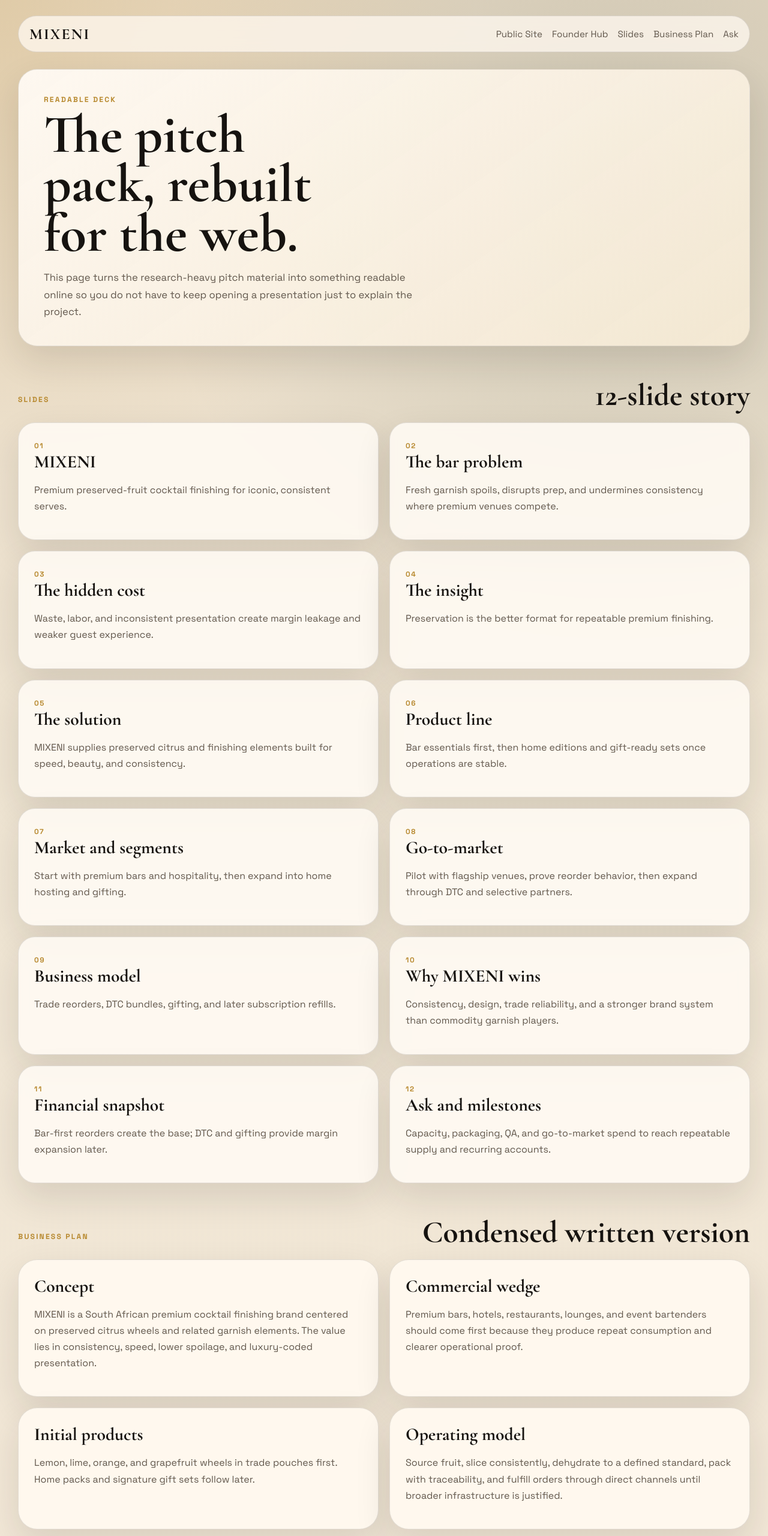
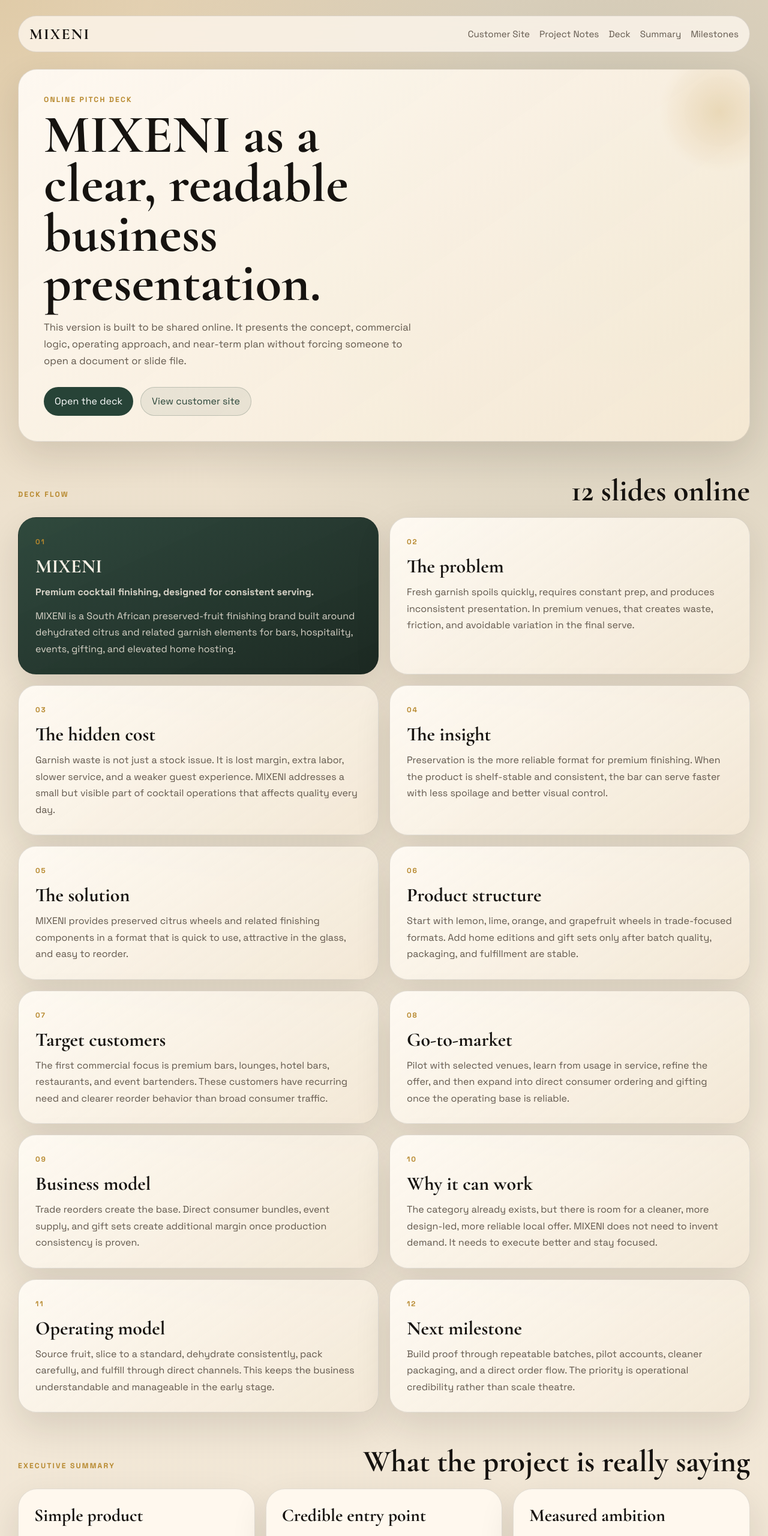
Before and after one commit to km-webdvlpr/Mixeni, a plain HTML site: page pitch-pack.html in a window 1280 px wide. Shown: the top 2560 px of the page at 60% size. Drawn offline with nearby package versions, Linux system fonts and the light colour scheme.

Commit message:
Refine customer site and online pitch deck

```diff
--- a/pitch-pack.html
+++ b/pitch-pack.html
@@ -3,10 +3,10 @@
 <head>
   <meta charset="UTF-8">
   <meta name="viewport" content="width=device-width, initial-scale=1.0">
-  <title>MIXENI | Pitch Pack Rebuild</title>
+  <title>MIXENI | Pitch Deck Online</title>
   <meta
     name="description"
-    content="Readable online version of the MIXENI pitch pack rebuild."
+    content="Online pitch deck for MIXENI: opportunity, product, market, launch plan, operating model, and next milestones."
   >
   <link rel="preconnect" href="https://fonts.googleapis.com">
   <link rel="preconnect" href="https://fonts.gstatic.com" crossorigin>
@@ -25,147 +25,205 @@
           Menu
         </button>
         <div class="nav-links" id="nav-links">
-          <a href="index.html">Public Site</a>
-          <a href="founder-hub.html">Founder Hub</a>
-          <a href="#slides">Slides</a>
-          <a href="#plan">Business Plan</a>
-          <a href="#ask">Ask</a>
+          <a href="index.html">Customer Site</a>
+          <a href="founder-hub.html">Project Notes</a>
+          <a href="#deck">Deck</a>
+          <a href="#summary">Summary</a>
+          <a href="#milestones">Milestones</a>
         </div>
       </nav>
 
-      <div class="hub-copy">
-        <p class="eyebrow">Readable deck</p>
-        <h1>The pitch pack, rebuilt for the web.</h1>
+      <div class="hub-copy deck-hero">
+        <p class="eyebrow">Online pitch deck</p>
+        <h1>MIXENI as a clear, readable business presentation.</h1>
         <p class="hero-text">
-          This page turns the research-heavy pitch material into something readable online so you
-          do not have to keep opening a presentation just to explain the project.
+          This version is built to be shared online. It presents the concept, commercial logic,
+          operating approach, and near-term plan without forcing someone to open a document or slide file.
         </p>
+        <div class="hero-actions">
+          <a class="button button-primary" href="#deck">Open the deck</a>
+          <a class="button button-secondary" href="index.html">View customer site</a>
+        </div>
       </div>
     </header>
 
     <main>
-      <section class="section" id="slides">
+      <section class="section" id="deck">
         <div class="section-heading">
-          <p class="eyebrow">Slides</p>
-          <h2>12-slide story</h2>
+          <p class="eyebrow">Deck flow</p>
+          <h2>12 slides online</h2>
         </div>
-        <div class="slide-stack">
-          <article class="slide-card">
+        <div class="deck-grid">
+          <article class="deck-slide feature-slide">
             <span>01</span>
             <h3>MIXENI</h3>
-            <p>Premium preserved-fruit cocktail finishing for iconic, consistent serves.</p>
+            <p class="slide-kicker">Premium cocktail finishing, designed for consistent serving.</p>
+            <p>
+              MIXENI is a South African preserved-fruit finishing brand built around dehydrated citrus and related
+              garnish elements for bars, hospitality, events, gifting, and elevated home hosting.
+            </p>
           </article>
-          <article class="slide-card">
+
+          <article class="deck-slide">
             <span>02</span>
-            <h3>The bar problem</h3>
-            <p>Fresh garnish spoils, disrupts prep, and undermines consistency where premium venues compete.</p>
+            <h3>The problem</h3>
+            <p>
+              Fresh garnish spoils quickly, requires constant prep, and produces inconsistent presentation.
+              In premium venues, that creates waste, friction, and avoidable variation in the final serve.
+            </p>
           </article>
-          <article class="slide-card">
+
+          <article class="deck-slide">
             <span>03</span>
             <h3>The hidden cost</h3>
-            <p>Waste, labor, and inconsistent presentation create margin leakage and weaker guest experience.</p>
+            <p>
+              Garnish waste is not just a stock issue. It is lost margin, extra labor, slower service, and a weaker guest experience.
+              MIXENI addresses a small but visible part of cocktail operations that affects quality every day.
+            </p>
           </article>
-          <article class="slide-card">
+
+          <article class="deck-slide">
             <span>04</span>
             <h3>The insight</h3>
-            <p>Preservation is the better format for repeatable premium finishing.</p>
+            <p>
+              Preservation is the more reliable format for premium finishing. When the product is shelf-stable and consistent,
+              the bar can serve faster with less spoilage and better visual control.
+            </p>
           </article>
-          <article class="slide-card">
+
+          <article class="deck-slide">
             <span>05</span>
             <h3>The solution</h3>
-            <p>MIXENI supplies preserved citrus and finishing elements built for speed, beauty, and consistency.</p>
+            <p>
+              MIXENI provides preserved citrus wheels and related finishing components in a format that is quick to use,
+              attractive in the glass, and easy to reorder.
+            </p>
           </article>
-          <article class="slide-card">
+
+          <article class="deck-slide">
             <span>06</span>
-            <h3>Product line</h3>
-            <p>Bar essentials first, then home editions and gift-ready sets once operations are stable.</p>
+            <h3>Product structure</h3>
+            <p>
+              Start with lemon, lime, orange, and grapefruit wheels in trade-focused formats.
+              Add home editions and gift sets only after batch quality, packaging, and fulfillment are stable.
+            </p>
           </article>
-          <article class="slide-card">
+
+          <article class="deck-slide">
             <span>07</span>
-            <h3>Market and segments</h3>
-            <p>Start with premium bars and hospitality, then expand into home hosting and gifting.</p>
+            <h3>Target customers</h3>
+            <p>
+              The first commercial focus is premium bars, lounges, hotel bars, restaurants, and event bartenders.
+              These customers have recurring need and clearer reorder behavior than broad consumer traffic.
+            </p>
           </article>
-          <article class="slide-card">
+
+          <article class="deck-slide">
             <span>08</span>
             <h3>Go-to-market</h3>
-            <p>Pilot with flagship venues, prove reorder behavior, then expand through DTC and selective partners.</p>
+            <p>
+              Pilot with selected venues, learn from usage in service, refine the offer, and then expand into direct consumer
+              ordering and gifting once the operating base is reliable.
+            </p>
           </article>
-          <article class="slide-card">
+
+          <article class="deck-slide">
             <span>09</span>
             <h3>Business model</h3>
-            <p>Trade reorders, DTC bundles, gifting, and later subscription refills.</p>
-          </article>
-          <article class="slide-card">
-            <span>10</span>
-            <h3>Why MIXENI wins</h3>
-            <p>Consistency, design, trade reliability, and a stronger brand system than commodity garnish players.</p>
-          </article>
-          <article class="slide-card">
-            <span>11</span>
-            <h3>Financial snapshot</h3>
-            <p>Bar-first reorders create the base; DTC and gifting provide margin expansion later.</p>
-          </article>
-          <article class="slide-card">
-            <span>12</span>
-            <h3>Ask and milestones</h3>
-            <p>Capacity, packaging, QA, and go-to-market spend to reach repeatable supply and recurring accounts.</p>
-          </article>
-        </div>
-      </section>
-
-      <section class="section contrast" id="plan">
-        <div class="section-heading">
-          <p class="eyebrow">Business plan</p>
-          <h2>Condensed written version</h2>
-        </div>
-        <div class="cards two-up">
-          <article class="card">
-            <h3>Concept</h3>
             <p>
-              MIXENI is a South African premium cocktail finishing brand centered on preserved citrus wheels
-              and related garnish elements. The value lies in consistency, speed, lower spoilage, and luxury-coded presentation.
+              Trade reorders create the base. Direct consumer bundles, event supply, and gift sets create additional margin
+              once production consistency is proven.
             </p>
           </article>
-          <article class="card">
-            <h3>Commercial wedge</h3>
+
+          <article class="deck-slide">
+            <span>10</span>
+            <h3>Why it can work</h3>
             <p>
-              Premium bars, hotels, restaurants, lounges, and event bartenders should come first because
-              they produce repeat consumption and clearer operational proof.
+              The category already exists, but there is room for a cleaner, more design-led, more reliable local offer.
+              MIXENI does not need to invent demand. It needs to execute better and stay focused.
             </p>
           </article>
-          <article class="card">
-            <h3>Initial products</h3>
+
+          <article class="deck-slide">
+            <span>11</span>
+            <h3>Operating model</h3>
             <p>
-              Lemon, lime, orange, and grapefruit wheels in trade pouches first. Home packs and signature gift sets follow later.
+              Source fruit, slice to a standard, dehydrate consistently, pack carefully, and fulfill through direct channels.
+              This keeps the business understandable and manageable in the early stage.
             </p>
           </article>
-          <article class="card">
-            <h3>Operating model</h3>
+
+          <article class="deck-slide">
+            <span>12</span>
+            <h3>Next milestone</h3>
             <p>
-              Source fruit, slice consistently, dehydrate to a defined standard, pack with traceability,
-              and fulfill orders through direct channels until broader infrastructure is justified.
+              Build proof through repeatable batches, pilot accounts, cleaner packaging, and a direct order flow.
+              The priority is operational credibility rather than scale theatre.
             </p>
           </article>
         </div>
       </section>
 
-      <section class="section" id="ask">
+      <section class="section contrast" id="summary">
         <div class="section-heading">
-          <p class="eyebrow">Funding logic</p>
-          <h2>What the raise should unlock</h2>
+          <p class="eyebrow">Executive summary</p>
+          <h2>What the project is really saying</h2>
         </div>
         <div class="cards three-up">
-          <article class="card emphasis">
-            <h3>Production</h3>
-            <p>Dedicated dehydration, slicing, sealing, and workspace readiness.</p>
+          <article class="card">
+            <h3>Simple product</h3>
+            <p>
+              MIXENI is easiest to understand when positioned as a premium finishing brand built on preserved citrus,
+              not as a broad lifestyle brand with too many product categories from day one.
+            </p>
           </article>
           <article class="card">
-            <h3>Packaging</h3>
-            <p>Premium pouches, jars, boxes, and launch inventory without overcommitting on volume.</p>
+            <h3>Credible entry point</h3>
+            <p>
+              Bars and hospitality customers are the most credible first buyers because they have a practical use case,
+              visible pain point, and potential for recurring orders.
+            </p>
           </article>
           <article class="card">
-            <h3>Go-to-market</h3>
-            <p>Trade sampling, content, delivery flow, and the first recurring accounts.</p>
+            <h3>Measured ambition</h3>
+            <p>
+              The goal is not to appear bigger than the business is. The goal is to show a coherent plan,
+              a repeatable product, and a path to dependable demand.
+            </p>
+          </article>
+        </div>
+      </section>
+
+      <section class="section" id="milestones">
+        <div class="section-heading">
+          <p class="eyebrow">Milestones</p>
+          <h2>Near-term build sequence</h2>
+        </div>
+        <div class="roadmap-grid">
+          <article class="roadmap-card">
+            <h3>Product</h3>
+            <ul>
+              <li>Finalize citrus range</li>
+              <li>Lock batch standard for color, cut, and dryness</li>
+              <li>Create simple pack-size system</li>
+            </ul>
+          </article>
+          <article class="roadmap-card">
+            <h3>Commercial</h3>
+            <ul>
+              <li>Test with selected bars and hospitality operators</li>
+              <li>Refine pricing and reorder structure</li>
+              <li>Use direct channels for early fulfillment</li>
+            </ul>
+          </article>
+          <article class="roadmap-card">
+            <h3>Brand</h3>
+            <ul>
+              <li>Keep the customer site clear and modest</li>
+              <li>Use this deck for online explanation</li>
+              <li>Add proof points only when they are real</li>
+            </ul>
           </article>
         </div>
       </section>
--- a/styles.css
+++ b/styles.css
@@ -334,7 +334,8 @@
 .cards,
 .metrics-grid,
 .roadmap-grid,
-.slide-stack {
+.slide-stack,
+.deck-grid {
   display: grid;
   gap: 18px;
 }
@@ -566,6 +567,71 @@
   box-shadow: var(--shadow);
 }
 
+.deck-hero {
+  position: relative;
+  overflow: hidden;
+}
+
+.deck-hero::after {
+  content: "";
+  position: absolute;
+  right: -60px;
+  top: -40px;
+  width: 220px;
+  height: 220px;
+  border-radius: 50%;
+  background: radial-gradient(circle, rgba(183, 136, 45, 0.22), transparent 65%);
+}
+
+.deck-grid {
+  grid-template-columns: repeat(2, minmax(0, 1fr));
+}
+
+.deck-slide {
+  padding: 28px;
+  border: 1px solid var(--line);
+  border-radius: calc(var(--radius) + 2px);
+  background: linear-gradient(145deg, rgba(255, 251, 244, 0.94), rgba(243, 232, 214, 0.84));
+  box-shadow: var(--shadow);
+}
+
+.deck-slide span {
+  display: inline-block;
+  margin-bottom: 14px;
+  color: var(--gold);
+  text-transform: uppercase;
+  letter-spacing: 0.16em;
+  font-size: 0.74rem;
+  font-weight: 700;
+}
+
+.deck-slide h3 {
+  margin: 0 0 10px;
+  font-size: 2rem;
+}
+
+.deck-slide p {
+  margin: 0;
+  color: var(--muted);
+  line-height: 1.72;
+}
+
+.slide-kicker {
+  margin-bottom: 12px !important;
+  color: var(--green) !important;
+  font-weight: 700;
+}
+
+.feature-slide {
+  background: linear-gradient(155deg, rgba(39, 67, 55, 0.96), rgba(24, 37, 31, 0.98));
+  color: #fbf2e6;
+}
+
+.feature-slide p,
+.feature-slide .slide-kicker {
+  color: rgba(251, 242, 230, 0.84) !important;
+}
+
 .micro-copy {
   margin-top: 16px;
   font-size: 0.9rem;
@@ -579,6 +645,7 @@
   .roadmap-grid,
   .metrics-grid,
   .slide-stack,
+  .deck-grid,
   .field-row,
   .sku-grid {
     grid-template-columns: 1fr;
```
Also changed, not shown: founder-hub.html (+17 -17 lines), index.html (+80 -60 lines), script.js (+8 -0 lines).
